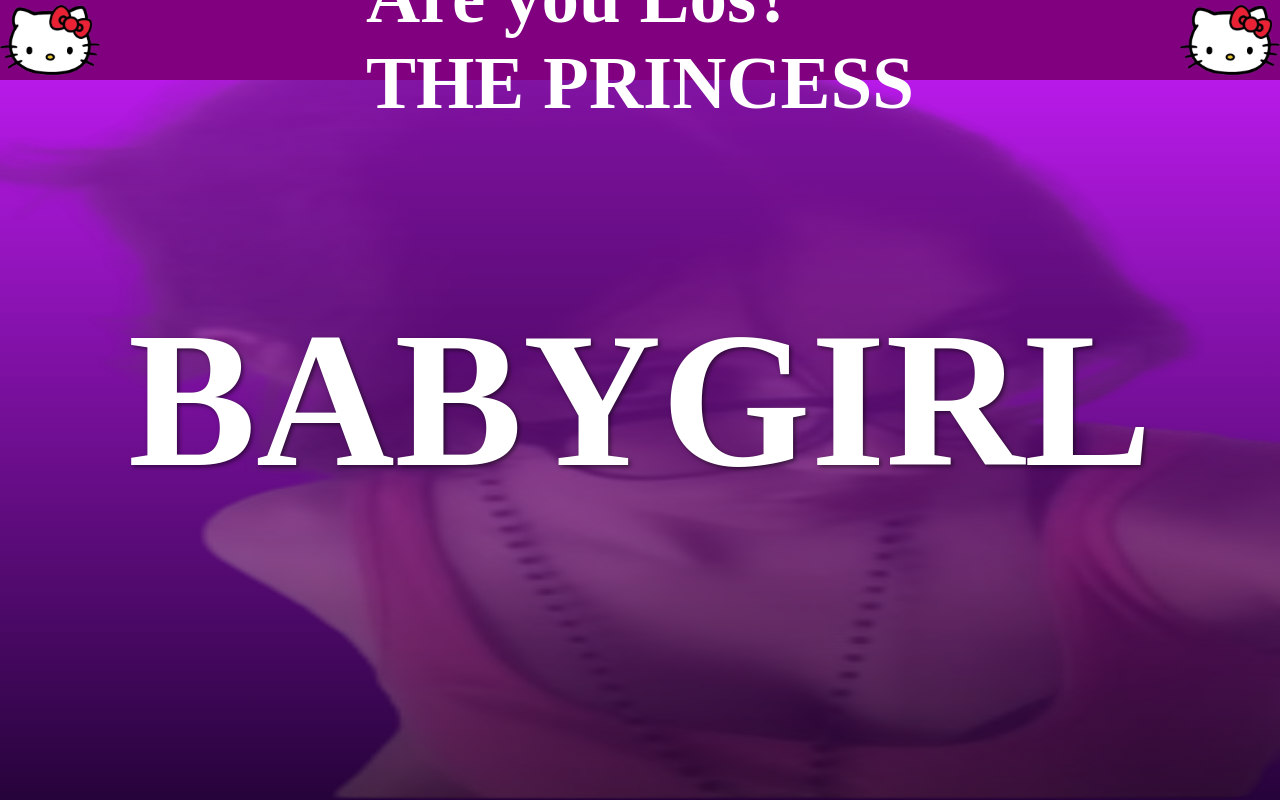
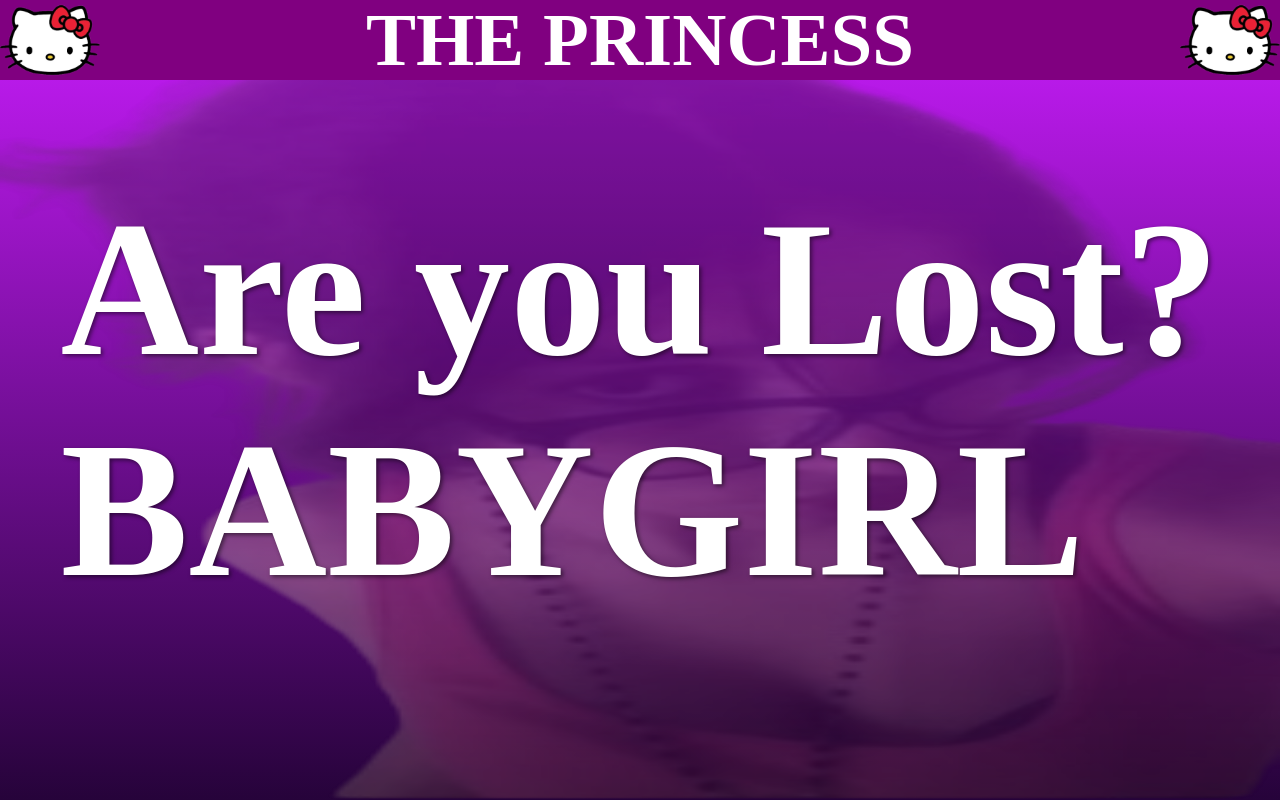
Before and after one commit to EDLS08/edric, a plain HTML site: page index.html in a window 1280 px wide. Shown: the top 800 px of the page. Drawn offline with nearby package versions, Linux system fonts and the light colour scheme; a web font is replaced by a local one.

Commit message:
Update index.html

```diff
--- a/index.html
+++ b/index.html
@@ -10,7 +10,7 @@
                 <a href="https://www.instagram.com/gabs_dias00/"><img id="logo1" src="hellokitty.png" /></a>
              <div id="menu-nav">
 
-                <a  href="https://www.instagram.com/gabs_dias00/"> <h1 class="love2">Are you Los?<br>THE PRINCESS</h1> </a>
+                <a  href="https://www.instagram.com/gabs_dias00/"> <h1 class="love2">THE PRINCESS</h1> </a>
 
 
             </div>
@@ -23,7 +23,7 @@
                         <img src="linda2-removebg-preview.png" alt="Slide 2">
                         <img src="unsainted2.png" alt="Slide 3">
                     </div>
-                    <h1>BABYGIRL</h1>
+                    <h1>Are you Lost?<br>BABYGIRL</h1>
                     <!-- <img ID="kitty" src="hellokitty.png"> -->
                     <!-- <img ID="kitty2" src="hellokitty.png"> -->
                  </div>
```
